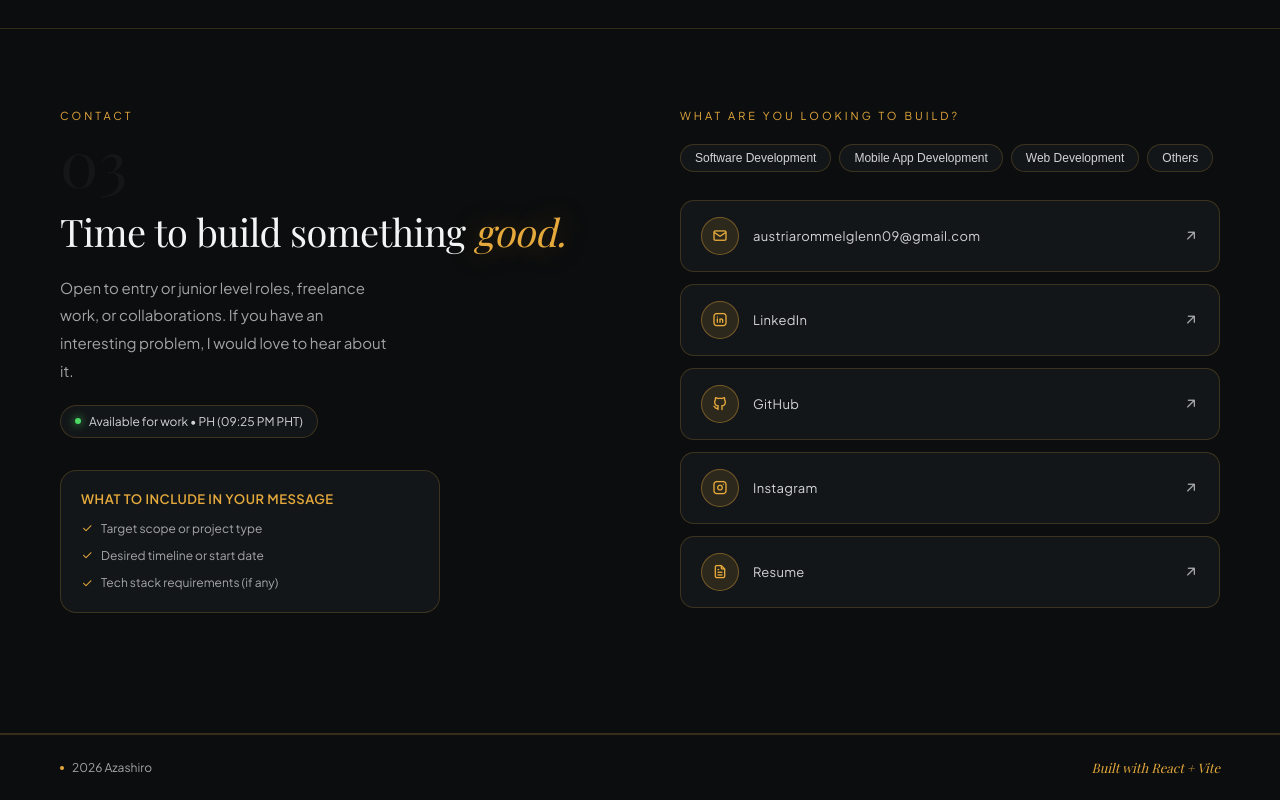
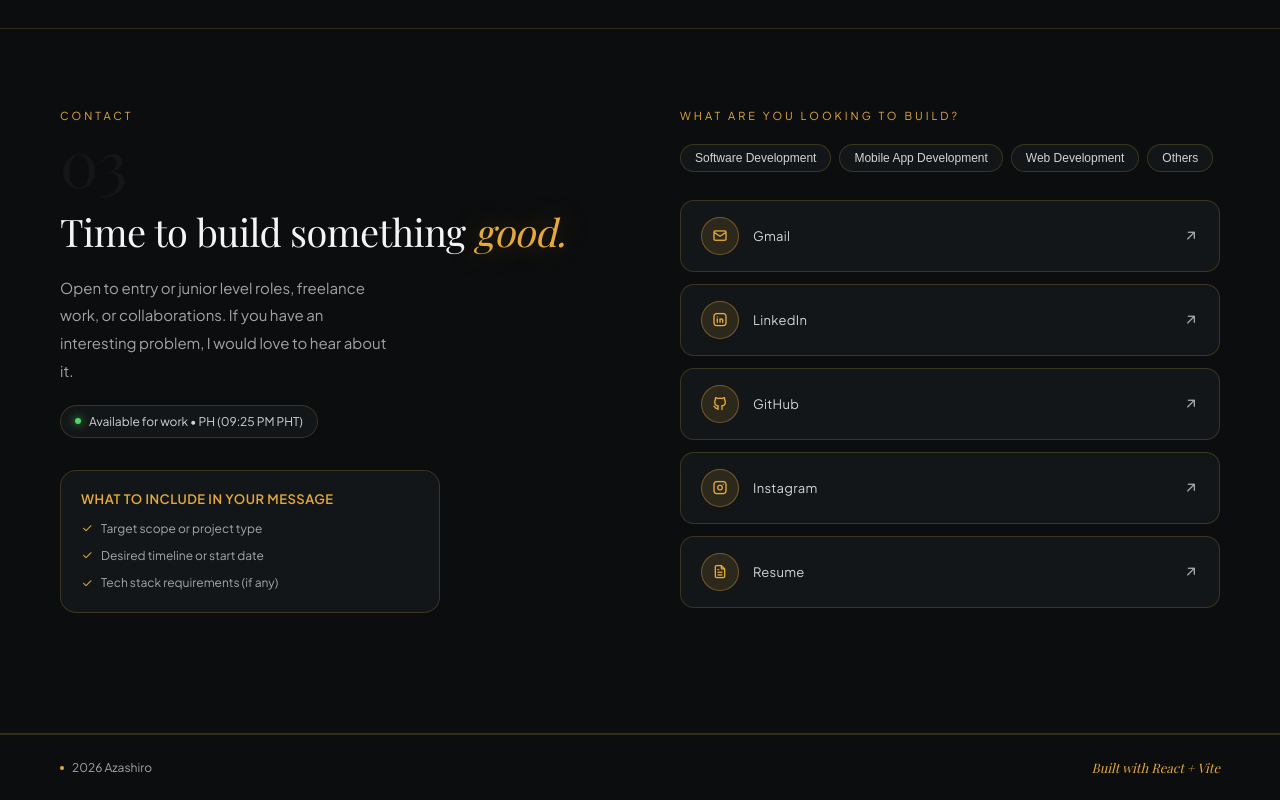
Before and after one commit to Azazel9-4/Azashiro, a React (Vite) app: page / in a window 1280 px wide. Shown: the part 2245-3045 px from the top of the page. Built offline with nearby package versions, Linux system fonts and the light colour scheme; a web font is replaced by a local one.

Commit message:
Change email label to 'Gmail' in Contact component

```diff
--- a/src/components/Contact.jsx
+++ b/src/components/Contact.jsx
@@ -201,7 +201,7 @@ export default function Contact() {
   const contactLinks = [
     {
       icon: 'ti-mail',
-      label: selectedTag ? `Email about ${selectedTag}` : 'austriarommelglenn09@gmail.com',
+      label: selectedTag ? `Email about ${selectedTag}` : 'Gmail',
       href: `https://mail.google.com/mail/?view=cm&to=austriarommelglenn09@gmail.com${selectedTag ? `&su=Inquiry regarding ${selectedTag}` : ''}`,
       isEmail: true,
     },
```
